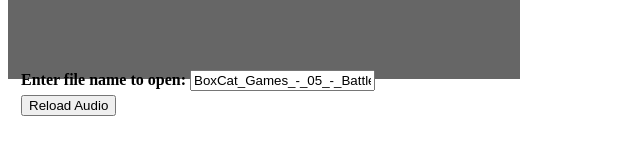
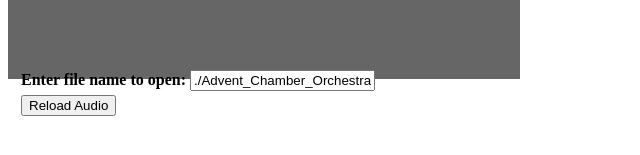
Before and after one commit to benjorama/audioVisualizer, a plain HTML site: page Visualizer.html in a window 1280 px wide. Shown: the part 513-668 px from the top of the page, 0-640 px from the left. Drawn offline with Linux system fonts and the light colour scheme; no server answers.

Commit message:
New default audio file.

```diff
--- a/Visualizer.html
+++ b/Visualizer.html
@@ -77,7 +77,7 @@
   <table style="border: 0; padding: 10px; margin-top: 350px">
     <tr>
       <td><b>Enter file name to open:</b><br/>
-      <td><input type="text" id="fileName" value="BoxCat_Games_-_05_-_Battle_Boss.mp3" />
+      <td><input type="text" id="fileName" value="./Advent_Chamber_Orchestra_-_Bach_-_Brandenburg_Concerto_no3_mvt3_allegro.mp3 " />
     </tr>
     <tr>
       <td><input type="button" id="reloadAudio" value="Reload Audio" onclick="reloadWebAudio()" />
```
Also changed, not shown: 1 other file.
